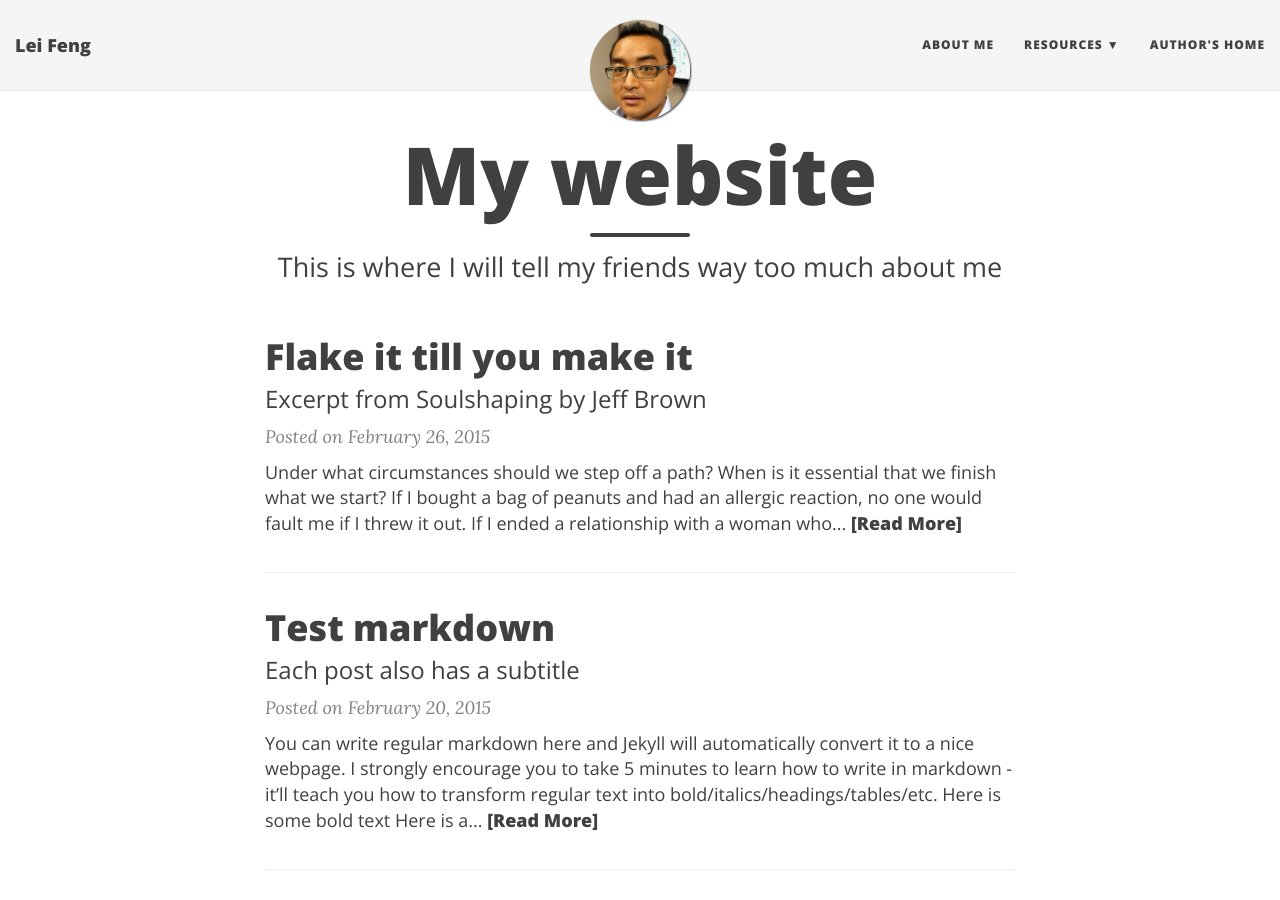
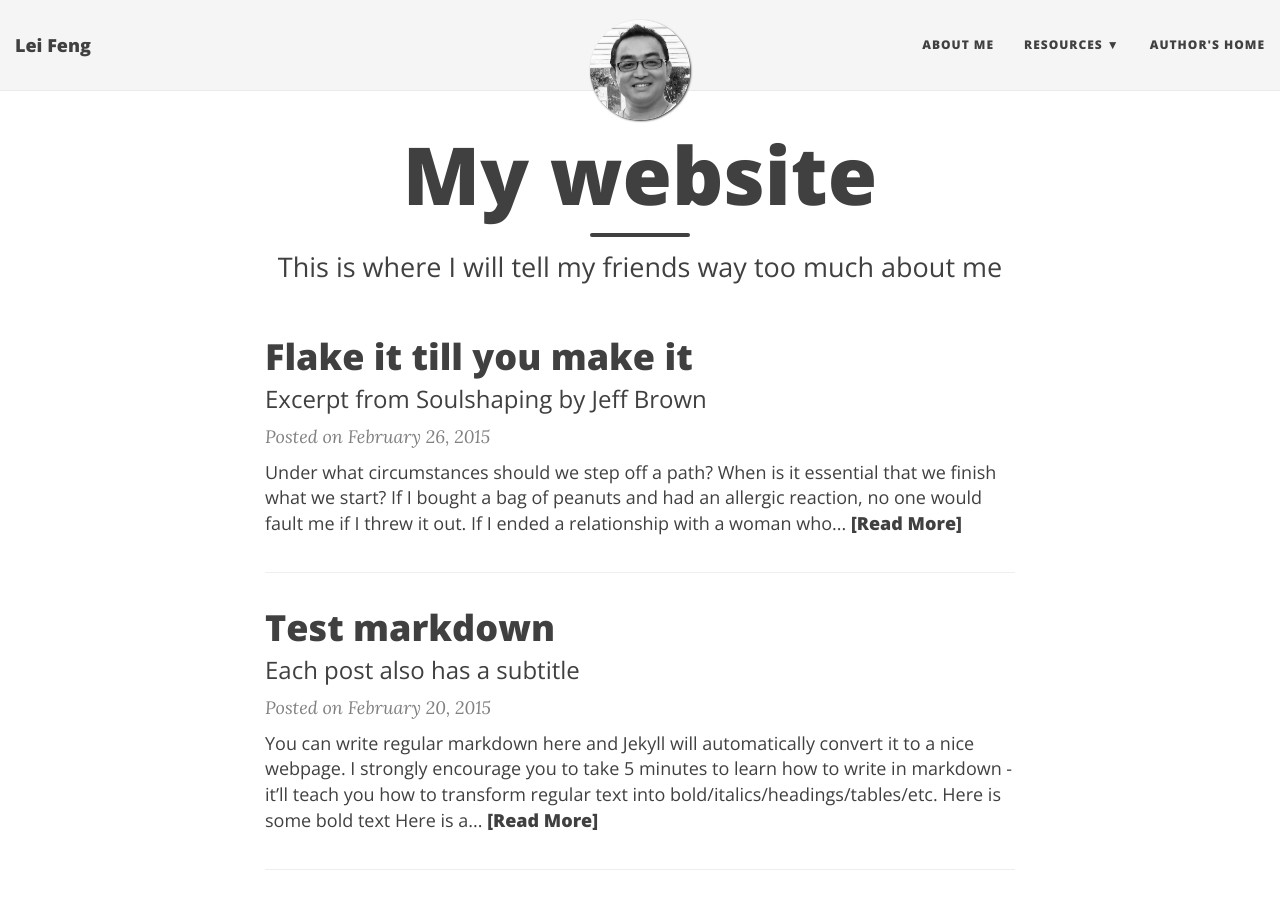
Before and after one commit to stonefl/stonefl.github.io, a Jekyll site: the page built from index.html, in a window 1280 px wide and 900 px high. Built offline with Jekyll 4.4.1, drawn with Linux system fonts in a browser that asks for light colours; nearby versions of some CDN libraries; the list of posts is cut into pages by our own code.

Commit message:
Update _config.yml

```diff
--- a/_config.yml
+++ b/_config.yml
@@ -32,7 +32,7 @@ navbar-links:
 
 # Image to show in the navigation bar - image must be a square (width = height)
 # Remove this parameter if you don't want an image in the navbar
-avatar: "/img/leifeng.jpg"
+avatar: "/img/leifeng02.jpg"
 
 # --- Footer options --- #
 
```
